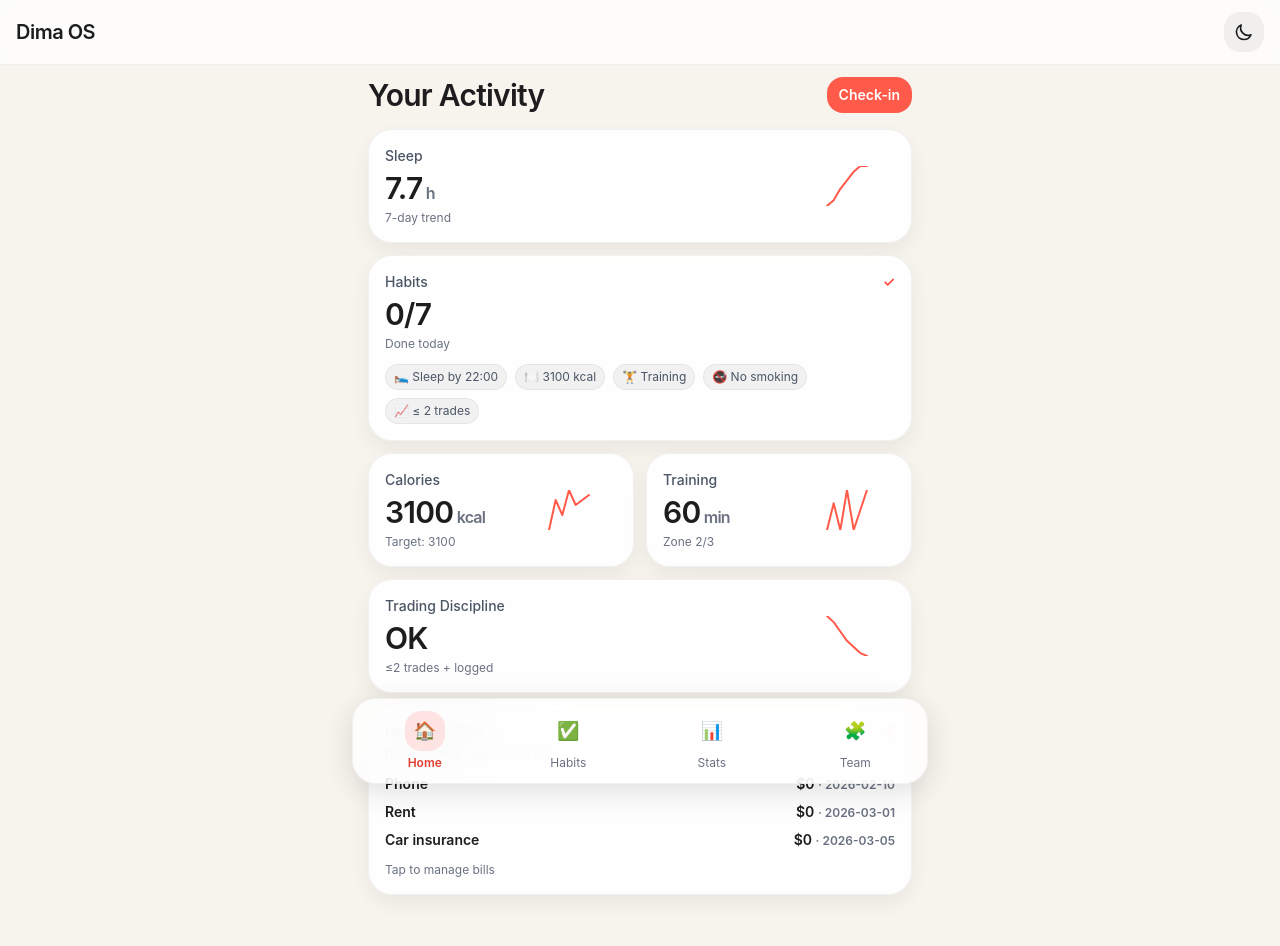
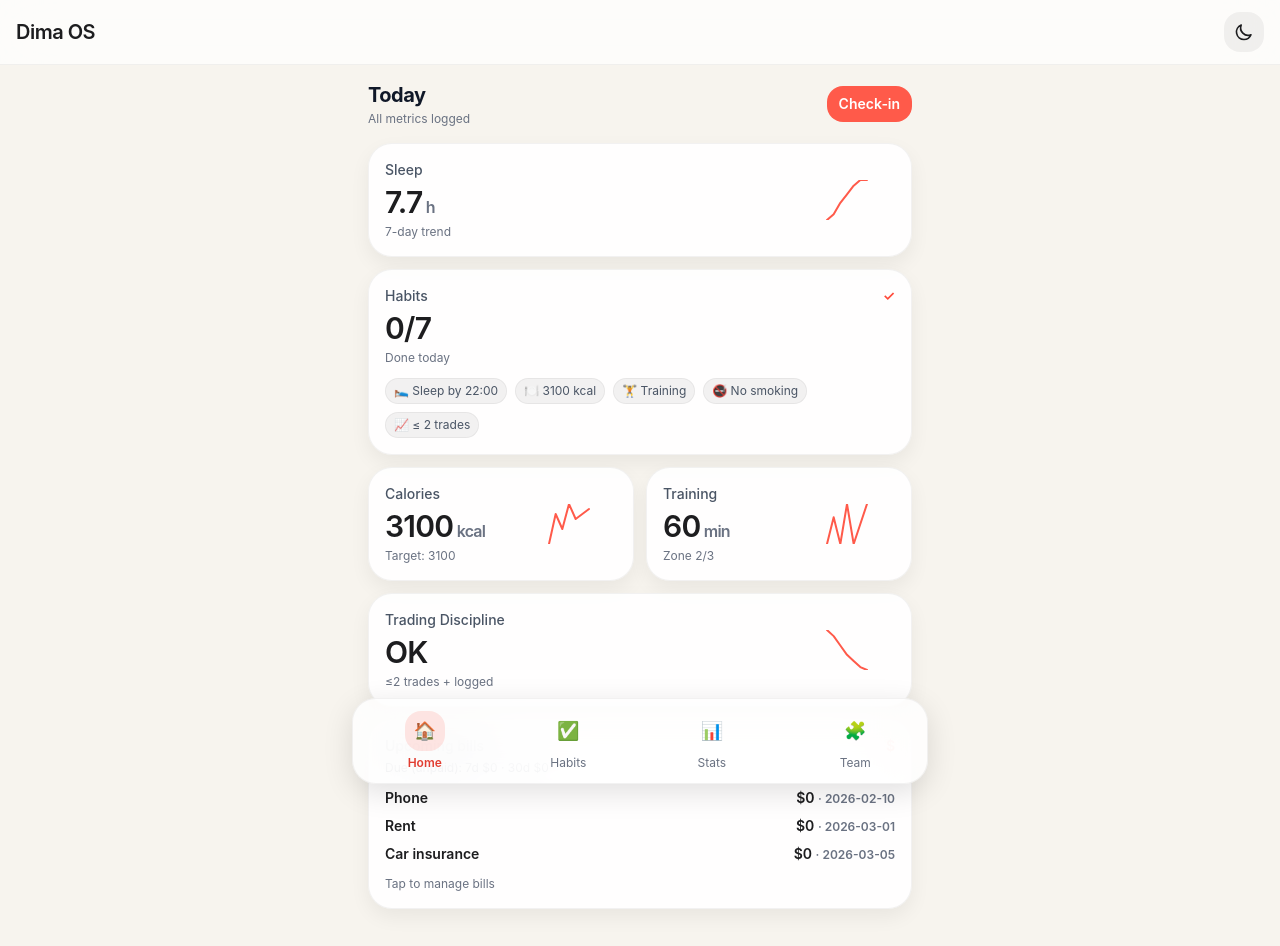
Before and after one commit to kkdima/dima-os, a React (Vite) app: page / in a window 1280 px wide. Shown: the top 946 px of the page. Built offline with nearby package versions, Linux system fonts and the light colour scheme.

Commit message:
UI: Phase 1 parity (Home/Habits/Stats)

```diff
--- /dev/null
+++ b/src/components/dashboard/MetricTile.tsx
@@ -0,0 +1,93 @@
+import { Card } from '../ui/Card';
+import { useMemo } from 'react';
+
+export type MetricAccent = 'coral' | 'neutral' | 'amber' | 'green';
+
+interface SparklineProps {
+  values: number[];
+  accent?: MetricAccent;
+}
+
+const accentColors: Record<MetricAccent, string> = {
+  coral: 'text-coral-500',
+  neutral: 'text-gray-500 dark:text-gray-400',
+  amber: 'text-amber-500',
+  green: 'text-emerald-500',
+};
+
+function Sparkline({ values, accent = 'coral' }: SparklineProps) {
+  const points = useMemo(() => {
+    const max = Math.max(...values);
+    const min = Math.min(...values);
+    const range = max - min || 1;
+    return values
+      .map((v, i) => {
+        const x = (i / (values.length - 1)) * 100;
+        const y = 100 - ((v - min) / range) * 100;
+        return `${x},${y}`;
+      })
+      .join(' ');
+  }, [values]);
+
+  return (
+    <svg viewBox="0 0 100 100" className="w-full h-10">
+      <polyline
+        fill="none"
+        stroke="currentColor"
+        strokeWidth="5"
+        strokeLinecap="round"
+        strokeLinejoin="round"
+        points={points}
+        className={accentColors[accent]}
+      />
+    </svg>
+  );
+}
+
+interface MetricTileProps {
+  title: string;
+  value: string;
+  unit?: string;
+  hint?: string;
+  series?: number[];
+  rightSlot?: React.ReactNode;
+  accent?: MetricAccent;
+  variant?: 'default' | 'hero';
+}
+
+export function MetricTile({
+  title,
+  value,
+  unit,
+  hint,
+  series,
+  rightSlot,
+  accent = 'coral',
+  variant = 'default',
+}: MetricTileProps) {
+  const cardVariant = variant === 'hero' ? 'hero' : 'default';
+
+  return (
+    <Card variant={cardVariant} className="p-4">
+      <div className="flex items-center justify-between">
+        <div>
+          <div className="text-sm font-medium text-gray-600 dark:text-gray-300">{title}</div>
+          <div className="mt-1 text-3xl font-semibold tracking-tight">
+            {value}
+            {unit && (
+              <span className="text-base font-semibold text-gray-500 dark:text-gray-400"> {unit}</span>
+            )}
+          </div>
+          {hint && <div className="mt-1 text-xs text-gray-500 dark:text-gray-400">{hint}</div>}
+        </div>
+        {rightSlot ? (
+          <div className="w-24">{rightSlot}</div>
+        ) : series ? (
+          <div className={`w-24 ${accentColors[accent]}`}>
+            <Sparkline values={series} accent={accent} />
+          </div>
+        ) : null}
+      </div>
+    </Card>
+  );
+}
--- a/src/components/ui/Card.tsx
+++ b/src/components/ui/Card.tsx
@@ -1,14 +1,19 @@
-import type { PropsWithChildren } from 'react';
+export type CardVariant = 'default' | 'interactive' | 'hero';
 
-export function Card({ children, className = '' }: PropsWithChildren<{ className?: string }>) {
-  return (
-    <div
-      className={
-        'rounded-3xl bg-white/90 dark:bg-[#2c2c2e]/90 border border-black/5 dark:border-white/10 shadow-[0_8px_20px_rgba(0,0,0,0.06)] ' +
-        className
-      }
-    >
-      {children}
-    </div>
-  );
+interface CardProps {
+  children: React.ReactNode;
+  className?: string;
+  variant?: CardVariant;
 }
+
+const variantStyles: Record<CardVariant, string> = {
+  default:
+    'rounded-3xl bg-white/90 dark:bg-[#2c2c2e]/90 border border-black/5 dark:border-white/10 shadow-[0_8px_20px_rgba(0,0,0,0.06)]',
+  interactive:
+    'rounded-3xl bg-white/90 dark:bg-[#2c2c2e]/90 border border-black/5 dark:border-white/10 shadow-[0_8px_20px_rgba(0,0,0,0.06)] cursor-pointer transition-all duration-200 hover:shadow-[0_12px_28px_rgba(0,0,0,0.1)] active:scale-[0.99] focus:outline-none focus-visible:ring-2 focus-visible:ring-coral-500/50',
+  hero: 'rounded-3xl bg-white/90 dark:bg-[#2c2c2e]/90 border border-black/10 dark:border-white/15 shadow-[0_12px_32px_rgba(0,0,0,0.08)]',
+};
+
+export function Card({ children, className = '', variant = 'default' }: CardProps) {
+  return <div className={`${variantStyles[variant]} ${className}`}>{children}</div>;
+}
--- a/src/pages/HabitsPage.tsx
+++ b/src/pages/HabitsPage.tsx
@@ -22,11 +22,25 @@ function HeatRow({ days, map }: { days: string[]; map: Record<string, boolean> }
 }
 
 export function HabitsPage({ data, onChange }: { data: AppData; onChange: (next: AppData) => void }) {
+  const totalHabits = data.habits.length;
+  const doneToday = data.habits.filter((h) => {
+    const s = habitStats(data, h.id);
+    const todayKey = s.days30.at(-1)!;
+    return !!s.map[todayKey];
+  }).length;
+
   return (
-    <div className="px-4 pt-3 pb-28 max-w-xl mx-auto">
-      <div className="flex items-end justify-between">
-        <h2 className="text-3xl font-semibold tracking-tight">Habits</h2>
-        <div className="text-xs text-gray-500 dark:text-gray-400">Tap a habit to toggle today</div>
+    <div className="px-4 pt-4 pb-28 max-w-xl mx-auto">
+      {/* Header - aligned with TeamPage style */}
+      <div className="flex items-center justify-between gap-3 mb-3">
+        <div>
+          <h1 className="text-xl font-bold tracking-tight text-gray-900 dark:text-gray-100">
+            Habits
+          </h1>
+          <p className="text-xs text-gray-500 dark:text-gray-400 mt-0.5">
+            {doneToday}/{totalHabits} completed today · Tap to toggle
+          </p>
+        </div>
       </div>
 
       <div className="mt-4 flex flex-col gap-3">
--- a/src/pages/HomePage.tsx
+++ b/src/pages/HomePage.tsx
@@ -1,69 +1,8 @@
-import { useMemo } from 'react';
 import { Card } from '../components/ui/Card';
+import { MetricTile } from '../components/dashboard/MetricTile';
 import type { AppData } from '../lib/appData';
 import { computeUpcomingBills, sumUpcoming } from '../lib/bills';
 import { habitStats } from '../lib/appData';
-
-function Sparkline({ values }: { values: number[] }) {
-  const points = useMemo(() => {
-    const max = Math.max(...values);
-    const min = Math.min(...values);
-    const range = max - min || 1;
-    return values
-      .map((v, i) => {
-        const x = (i / (values.length - 1)) * 100;
-        const y = 100 - ((v - min) / range) * 100;
-        return `${x},${y}`;
-      })
-      .join(' ');
-  }, [values]);
-
-  return (
-    <svg viewBox="0 0 100 100" className="w-full h-10">
-      <polyline
-        fill="none"
-        stroke="currentColor"
-        strokeWidth="5"
-        strokeLinecap="round"
-        strokeLinejoin="round"
-        points={points}
-        className="text-coral-500"
-      />
-    </svg>
-  );
-}
-
-function ActivityCard({
-  title,
-  value,
-  unit,
-  hint,
-  series,
-}: {
-  title: string;
-  value: string;
-  unit?: string;
-  hint?: string;
-  series: number[];
-}) {
-  return (
-    <Card className="p-4">
-      <div className="flex items-center justify-between">
-        <div>
-          <div className="text-sm font-medium text-gray-600 dark:text-gray-300">{title}</div>
-          <div className="mt-1 text-3xl font-semibold tracking-tight">
-            {value}
-            {unit && <span className="text-base font-semibold text-gray-500 dark:text-gray-400"> {unit}</span>}
-          </div>
-          {hint && <div className="mt-1 text-xs text-gray-500 dark:text-gray-400">{hint}</div>}
-        </div>
-        <div className="w-24 text-coral-500">
-          <Sparkline values={series} />
-        </div>
-      </div>
-    </Card>
-  );
-}
 
 export function HomePage({
   data,
@@ -96,10 +35,26 @@ export function HomePage({
     return !!s.map[todayKey];
   }).length;
 
+  // Calculate metrics missing today
+  const metricsMissing = [
+    !sleepToday && 'sleep',
+    // Add other metrics here as needed
+  ].filter(Boolean).length;
+
   return (
-    <div className="px-4 pt-3 pb-28 max-w-xl mx-auto">
-      <div className="flex items-end justify-between gap-3">
-        <h2 className="text-3xl font-semibold tracking-tight">Your Activity</h2>
+    <div className="px-4 pt-4 pb-28 max-w-xl mx-auto">
+      {/* Header - aligned with TeamPage style */}
+      <div className="flex items-center justify-between gap-3 mb-3">
+        <div>
+          <h1 className="text-xl font-bold tracking-tight text-gray-900 dark:text-gray-100">
+            Today
+          </h1>
+          <p className="text-xs text-gray-500 dark:text-gray-400 mt-0.5">
+            {metricsMissing > 0
+              ? `${metricsMissing} metric${metricsMissing !== 1 ? 's' : ''} missing today`
+              : 'All metrics logged'}
+          </p>
+        </div>
         <button
           onClick={onOpenCheckin}
           className="rounded-2xl bg-coral-500 text-white px-3 py-2 text-sm font-semibold"
@@ -107,8 +62,9 @@ export function HomePage({
           Check‑in
         </button>
       </div>
+
       <div className="mt-4 grid grid-cols-1 gap-3">
-        <ActivityCard
+        <MetricTile
           title="Sleep"
           value={sleepToday ? String(sleepToday) : '--'}
           unit="h"
@@ -150,14 +106,14 @@ export function HomePage({
         </Card>
 
         <div className="grid grid-cols-2 gap-3">
-          <ActivityCard
+          <MetricTile
             title="Calories"
             value={String(caloriesToday)}
             unit="kcal"
             hint="Target: 3100"
             series={[2800, 3100, 2950, 3200, 3050, 3100, 3150]}
           />
-          <ActivityCard
+          <MetricTile
             title="Training"
             value={String(trainingMin)}
             unit="min"
@@ -166,7 +122,7 @@ export function HomePage({
           />
         </div>
 
-        <ActivityCard
+        <MetricTile
           title="Trading Discipline"
           value={tradingOk ? 'OK' : 'Hold'}
           hint="≤2 trades + logged"
@@ -174,7 +130,7 @@ export function HomePage({
         />
 
         <button onClick={onOpenBills} className="text-left">
-          <Card className="p-4">
+          <Card variant="interactive" className="p-4">
             <div className="flex items-start justify-between">
               <div>
                 <div className="text-sm font-medium text-gray-600 dark:text-gray-300">Upcoming bills</div>
@@ -193,7 +149,9 @@ export function HomePage({
                   </div>
                 </div>
               ))}
-              {nextBills.length === 0 && <div className="text-sm text-gray-500 dark:text-gray-400">No bills yet. Add them in Stats.</div>}
+              {nextBills.length === 0 && (
+                <div className="text-sm text-gray-500 dark:text-gray-400">No bills yet. Add them in Stats.</div>
+              )}
             </div>
             <div className="mt-3 text-xs text-gray-500 dark:text-gray-400">Tap to manage bills</div>
           </Card>
--- a/src/pages/StatsPage.tsx
+++ b/src/pages/StatsPage.tsx
@@ -70,9 +70,21 @@ export function StatsPage({
   };
 
   return (
-    <div className="px-4 pt-3 pb-28 max-w-xl mx-auto">
-      <div className="flex items-end justify-between gap-3">
-        <h2 className="text-3xl font-semibold tracking-tight">Body Statistics</h2>
+    <div className="px-4 pt-4 pb-28 max-w-xl mx-auto">
+      {/* Header - aligned with TeamPage style */}
+      <div className="flex items-center justify-between gap-3 mb-3">
+        <div>
+          <h1 className="text-xl font-bold tracking-tight text-gray-900 dark:text-gray-100">
+            Stats
+          </h1>
+          <p className="text-xs text-gray-500 dark:text-gray-400 mt-0.5">
+            Weight: {fmt(today?.weightKg)} kg · Sleep: {fmt(today?.sleepHours)} h
+          </p>
+        </div>
+      </div>
+
+      {/* Range filter */}
+      <div className="mb-4">
         <Segmented
           value={range}
           onChange={setRange}
@@ -84,18 +96,7 @@ export function StatsPage({
         />
       </div>
 
-      <div className="mt-4 grid grid-cols-2 gap-3">
-        <Card className="p-4">
-          <div className="text-sm font-medium text-gray-600 dark:text-gray-300">Weight</div>
-          <div className="mt-1 text-3xl font-semibold">{fmt(today?.weightKg)} <span className="text-base text-gray-500">kg</span></div>
-        </Card>
-        <Card className="p-4">
-          <div className="text-sm font-medium text-gray-600 dark:text-gray-300">Sleep</div>
-          <div className="mt-1 text-3xl font-semibold">{fmt(today?.sleepHours)} <span className="text-base text-gray-500">h</span></div>
-        </Card>
-      </div>
-
-      <div className="mt-3 grid grid-cols-1 gap-3">
+      <div className="mt-4 grid grid-cols-1 gap-3">
         <Card className="p-4">
           <div className="flex items-center justify-between">
             <div className="text-sm font-medium text-gray-600 dark:text-gray-300">Weight trend</div>
```
